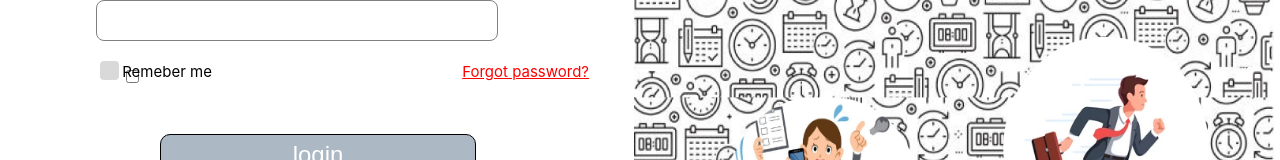
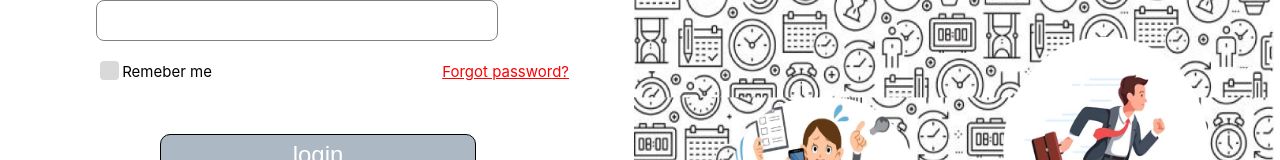
Before and after one commit to cse442-at-ub/project_s23-team-infinity, a React (Create React App) app in the folder hello-world-project/: page / in a window 1280 px wide. Shown: the part 473-633 px from the top of the page. Built offline with nearby package versions, Linux system fonts and the light colour scheme.

Commit message:
Check Remember me box functionality #9

```diff
--- a/hello-world-project/src/Login.js
+++ b/hello-world-project/src/Login.js
@@ -4,6 +4,7 @@ import Image1 from './images/Login1.png';
 import setCookie from './SetCookies'
 import { useCookies } from 'react-cookie'
 import checkCookie from './CheckCookie';
+import getCookie from './GetCookieData';
 
 import {BrowserRouter as Router, Routes,Route,Link,useNavigate } from 'react-router-dom';
 
@@ -229,8 +230,8 @@ const Loginin = () => {
 
         <Description>
           <Checkbox />
-            <Label3>Remeber me</Label3>
-            <input type="checkbox" name="rememberme" id="rememberme" onChange={checkCookie()}/>
+            <Label3 onChange={setCookie(getCookie)}>Remeber me </Label3>
+
             <Label4>
             <Link to ="/recovery" style={{color:'red'}}>Forgot password?</Link>
             </Label4>
```
